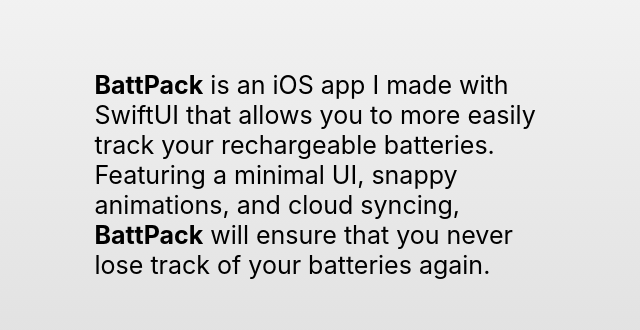
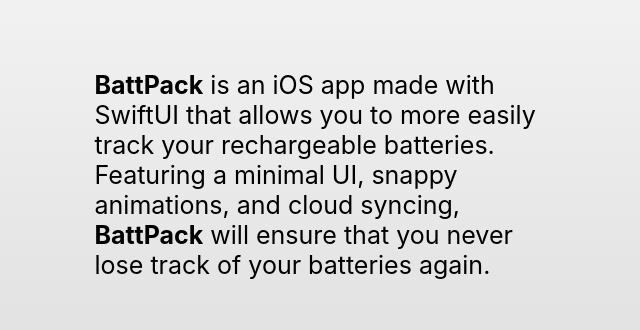
Before and after one commit to bigspeedfpv/bigspeedfpv.github.io, a Gatsby site: page / in a window 1280 px wide. Shown: the part 1134-1464 px from the top of the page, 505-1145 px from the left. Built offline with nearby package versions, Linux system fonts and the light colour scheme; Gatsby itself is replaced by a stand-in of ours.

Commit message:
Update index.tsx

```diff
--- a/src/components/BattPack/index.tsx
+++ b/src/components/BattPack/index.tsx
@@ -10,7 +10,7 @@ const BattPack = () => {
 
       <Details>
         <Phone src="battpack.png" />
-        <Description><strong>BattPack</strong> is an iOS app I made with SwiftUI that allows you to more easily track your rechargeable batteries. Featuring a minimal UI, snappy animations, and cloud syncing, <strong>BattPack</strong> will ensure that you never lose track of your batteries again.</Description>
+        <Description><strong>BattPack</strong> is an iOS app made with SwiftUI that allows you to more easily track your rechargeable batteries. Featuring a minimal UI, snappy animations, and cloud syncing, <strong>BattPack</strong> will ensure that you never lose track of your batteries again.</Description>
       </Details>
     </Container>
   )
```
